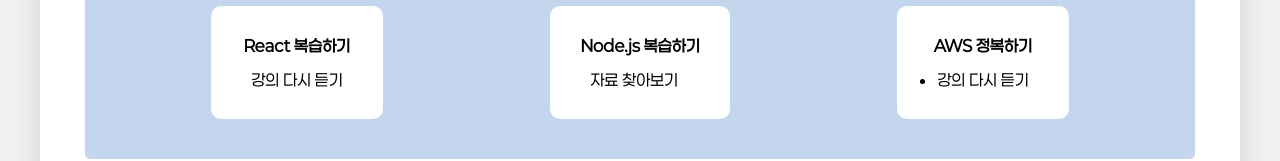
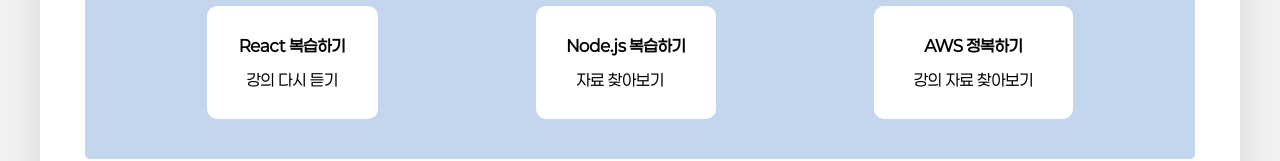
Before and after one commit to jiwonly/MyProfile, a React (Vite) app: page / in a window 1280 px wide. Shown: the part 1116-1277 px from the top of the page. Built offline with nearby package versions, Linux system fonts and the light colour scheme.

Commit message:
FIX goal

```diff
--- a/src/components/Goal.jsx
+++ b/src/components/Goal.jsx
@@ -11,11 +11,7 @@
           <GoalData title="Node.js 복습하기" content="자료 찾아보기" />
           <GoalData
             title="AWS 정복하기"
-            content={
-              <ul>
-                <li>강의 다시 듣기</li>
-              </ul>
-            }
+            content="강의 자료 찾아보기"
           />
         </div>
       </div>
```
